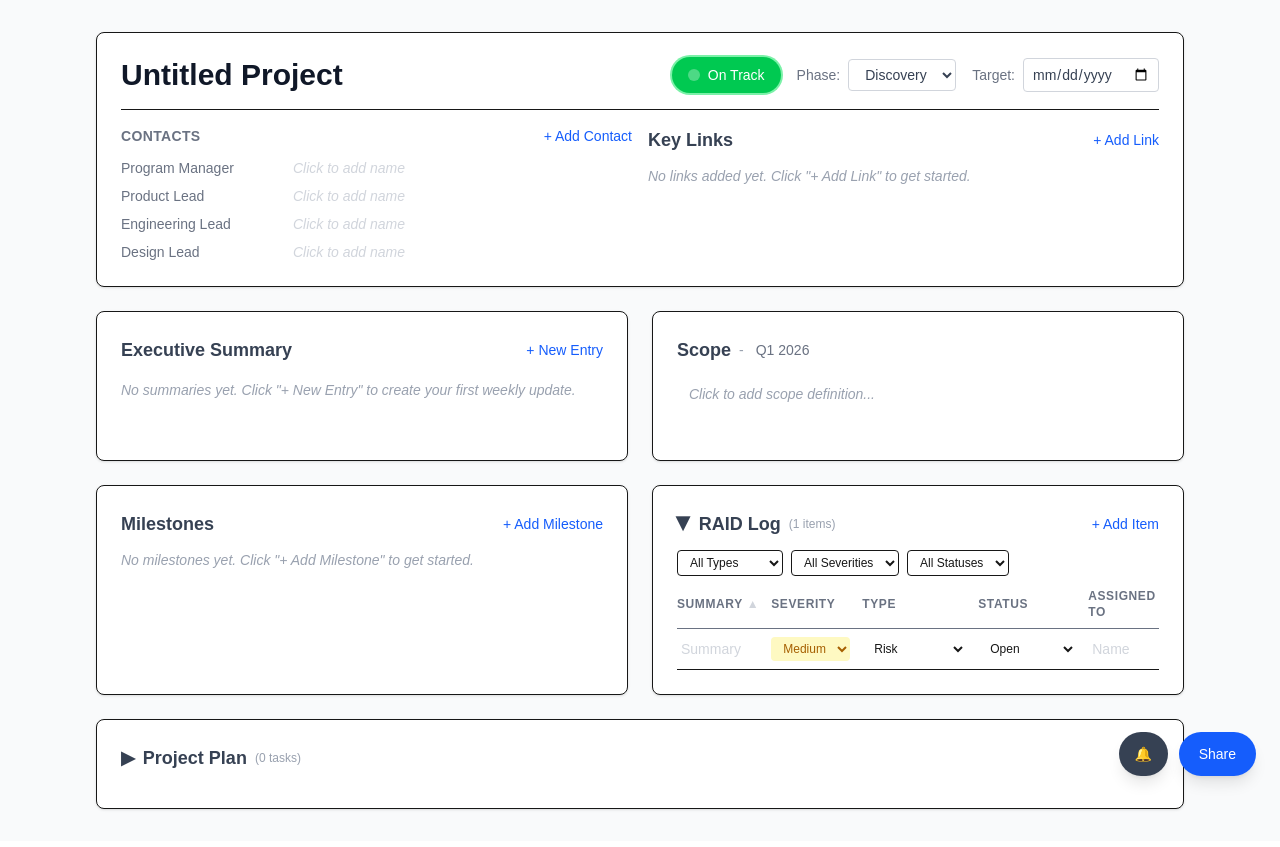
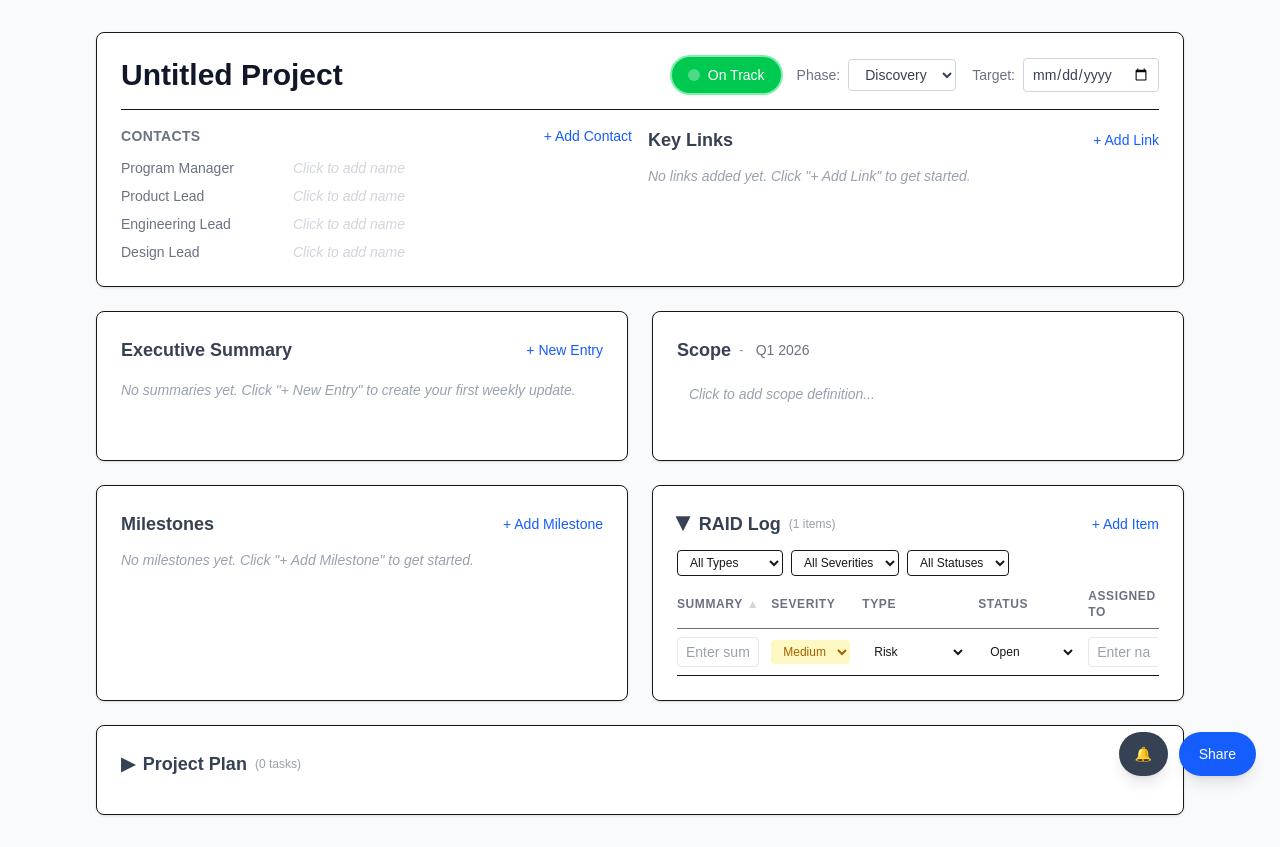
Before and after one commit to rschafer/simple-sheets, a Next.js app: page / in a window 1280 px wide. Both pictures are taken after a click on the button "+ Add Item". Built offline with nearby package versions, Linux system fonts and the light colour scheme.

Commit message:
Fix text inputs - add visible borders so users can see where to type
Co-Authored-By: Claude Opus 4.5 <noreply@anthropic.com>

```diff
--- a/src/components/Milestones.tsx
+++ b/src/components/Milestones.tsx
@@ -82,8 +82,8 @@ export default function Milestones() {
                       onChange={(e) => updateMilestone(m.id, { name: e.target.value })}
                       onFocus={() => setEditingId(m.id)}
                       onBlur={() => setEditingId(null)}
-                      placeholder="Milestone name"
-                      className="w-full bg-transparent border-0 outline-none text-gray-900 placeholder-gray-300 focus:bg-white focus:ring-1 focus:ring-blue-300 rounded px-1"
+                      placeholder="Enter milestone name..."
+                      className="w-full border border-gray-200 rounded px-2 py-1 text-gray-900 placeholder-gray-400 focus:border-blue-400 focus:ring-1 focus:ring-blue-300 outline-none"
                     />
                   </td>
                   <td className="py-2 pr-4">
--- a/src/components/RaidLog.tsx
+++ b/src/components/RaidLog.tsx
@@ -146,8 +146,8 @@ export default function RaidLog() {
                         <input
                           value={item.summary}
                           onChange={(e) => updateItem(item.id, { summary: e.target.value })}
-                          placeholder="Summary"
-                          className="w-full bg-transparent border-0 outline-none text-gray-900 placeholder-gray-300 focus:bg-white focus:ring-1 focus:ring-blue-300 rounded px-1"
+                          placeholder="Enter summary..."
+                          className="w-full border border-gray-200 rounded px-2 py-1 text-gray-900 placeholder-gray-400 focus:border-blue-400 focus:ring-1 focus:ring-blue-300 outline-none"
                         />
                       </td>
                       <td className="py-2 pr-3">
@@ -181,8 +181,8 @@ export default function RaidLog() {
                         <input
                           value={item.assignedTo}
                           onChange={(e) => updateItem(item.id, { assignedTo: e.target.value })}
-                          placeholder="Name"
-                          className="w-full bg-transparent border-0 outline-none text-gray-900 placeholder-gray-300 focus:bg-white focus:ring-1 focus:ring-blue-300 rounded px-1"
+                          placeholder="Enter name..."
+                          className="w-full border border-gray-200 rounded px-2 py-1 text-gray-900 placeholder-gray-400 focus:border-blue-400 focus:ring-1 focus:ring-blue-300 outline-none"
                         />
                       </td>
                       <td className="py-2 flex gap-1">
```
